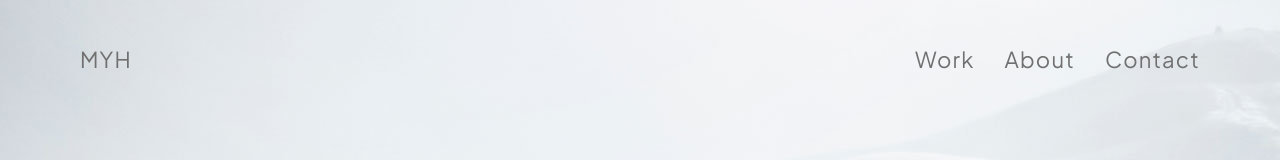
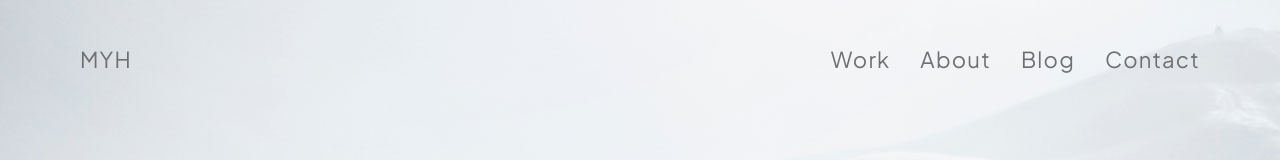
Before and after one commit to mohammedyh/portfolio-v1, a website built with Parcel: page src/index.html in a window 1280 px wide. Shown: the top 160 px of the page. Built offline with nearby package versions, Linux system fonts and the light colour scheme.

Commit message:
<feat> Added link to blog

```diff
--- a/src/index.html
+++ b/src/index.html
@@ -6,7 +6,8 @@
   <meta name="viewport" content="width=device-width, initial-scale=1.0" />
   <meta property="og:title" content="Mohammed-Yousuf Hamid - Full Stack Web Developer" />
   <meta property="og:type" content="website" />
-  <meta property="og:image" content="https://og-image.vercel.app/**MYHDigital**.png?theme=dark&md=1&fontSize=125px&images=https%3A%2F%2Fassets.vercel.com%2Fimage%2Fupload%2Ffront%2Fassets%2Fdesign%2Fvercel-triangle-white.svg" />
+  <meta property="og:image"
+    content="https://og-image.vercel.app/**MYHDigital**.png?theme=dark&md=1&fontSize=125px&images=https%3A%2F%2Fassets.vercel.com%2Fimage%2Fupload%2Ffront%2Fassets%2Fdesign%2Fvercel-triangle-white.svg" />
   <meta property="og:url" content="https://www.myhdigital.co.uk" />
   <link rel="shortcut icon" href="./img/favicon.png" />
   <link rel="stylesheet" href="https://cdnjs.cloudflare.com/ajax/libs/font-awesome/5.13.1/css/all.min.css" />
@@ -25,6 +26,7 @@
         <ul>
           <li class="nav__item"><a href="#work">Work</a></li>
           <li class="nav__item"><a href="#about">About</a></li>
+          <li class="nav__item"><a href="https://blog.myhdigital.co.uk" target="_blank" rel="noopener">Blog</a></li>
           <li class="nav__item"><a href="#contact">Contact</a></li>
         </ul>
       </nav>
@@ -229,9 +231,9 @@
           <h2 class="project__title">Crowdfunding Page</h2>
           <p>
             A project
-            <a href="https://www.frontendmentor.io/challenges/crowdfunding-product-page-7uvcZe7ZR"
-              target="_blank"> from Frontend Mentor</a> that allows users to pledge certain amounts to a creative
-              project. The UI was created with TailwindCSS utilizing a PostCSS workflow.
+            <a href="https://www.frontendmentor.io/challenges/crowdfunding-product-page-7uvcZe7ZR" target="_blank"> from
+              Frontend Mentor</a> that allows users to pledge certain amounts to a creative
+            project. The UI was created with TailwindCSS utilizing a PostCSS workflow.
           </p>
 
           <div class="project__links">
@@ -292,7 +294,8 @@
   <section class="contact section" id="contact">
     <h1 class="section__title">Contact</h1>
     <p class="section__subtitle">
-      Although I'm not currently looking for any new opportunities, I am always open to a chat. Whether you have a question or just want to say hello, I'll try my best to reply!
+      Although I'm not currently looking for any new opportunities, I am always open to a chat. Whether you have a
+      question or just want to say hello, I'll try my best to reply!
     </p>
     <a class="contact__btn" href="mailto:mohammedyousufhamid@gmail.com">Get in Touch</a>
   </section>
```
